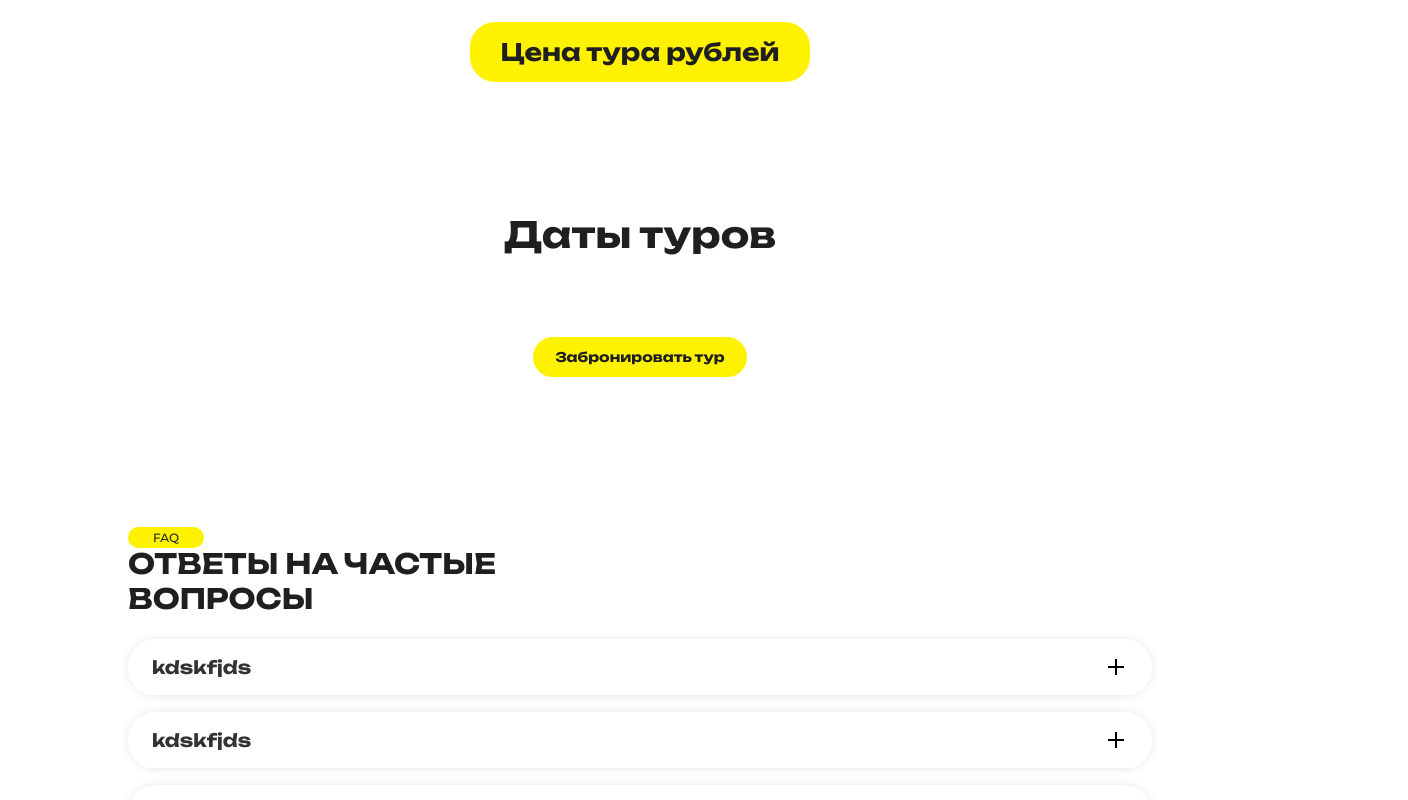
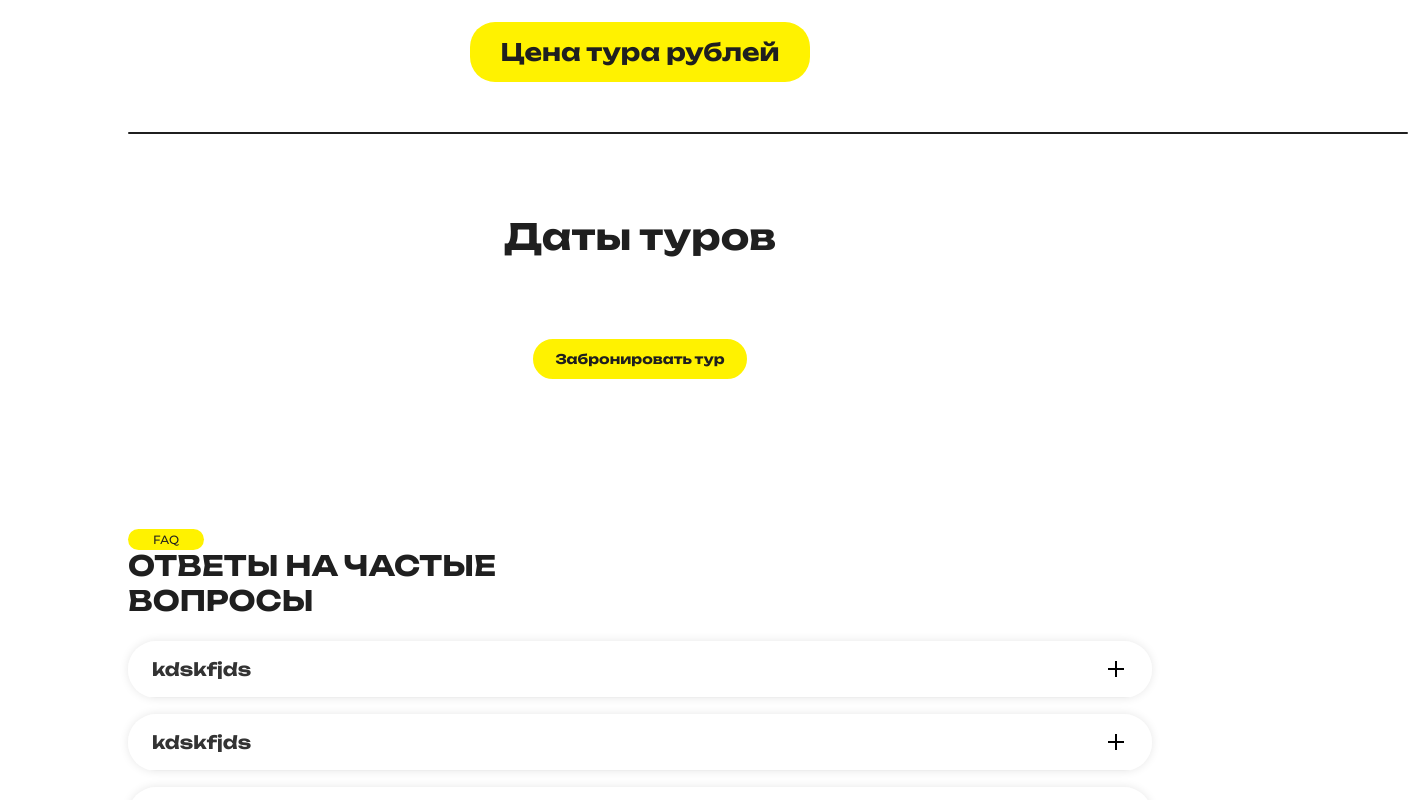
Before and after one commit to Egor3011/CelebrateLifeTravel, a Vue app in the folder frontend/: page /about in a window 1280 px wide. Shown: the part 1300-2100 px from the top of the page, 1408 px wide, since content can reach past the window. Built offline with nearby package versions, Linux system fonts and the light colour scheme.

Commit message:
test fix line

```diff
--- a/frontend/src/App.vue
+++ b/frontend/src/App.vue
@@ -1,7 +1,5 @@
 <script setup>
 import { RouterLink, RouterView } from 'vue-router'
-import AboutUs from './components/blocks/AboutUs.vue';
-import startImage from './components/blocks/startImage.vue';
 import headerComp from './components/headerComp.vue';
 
 </script>
--- a/frontend/src/assets/main.css
+++ b/frontend/src/assets/main.css
@@ -90,6 +90,13 @@ h3 {
   margin: 0 10vw;
 }
 
+.line {
+  width: 100%;
+  height: 2px;
+  border-radius: 1px;
+  background: var(--vt-text-color);
+}
+
 @media(max-width: 1024px) {
   .container {
     margin: 20px;
--- a/frontend/src/views/AboutView.vue
+++ b/frontend/src/views/AboutView.vue
@@ -13,7 +13,12 @@
       :programItems="tourInfo.programData"
       :price="tourInfo.price"
     />
-    <TourDatesBlock :tourDates="tourInfo.tourDatesData" />
+
+    <div class="line container"></div>
+
+    <TourDatesBlock
+      :tourDates="tourInfo.tourDatesData"
+    />
 
     <FAQBlock/>
     <formMore/>
```
